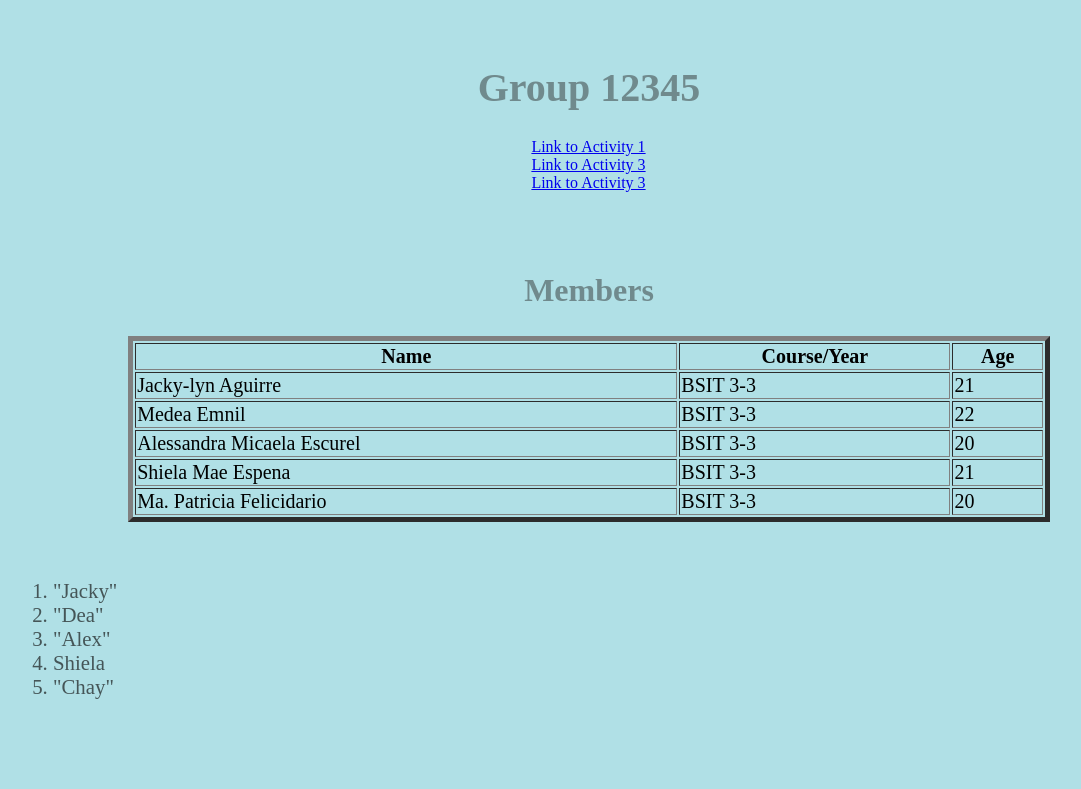
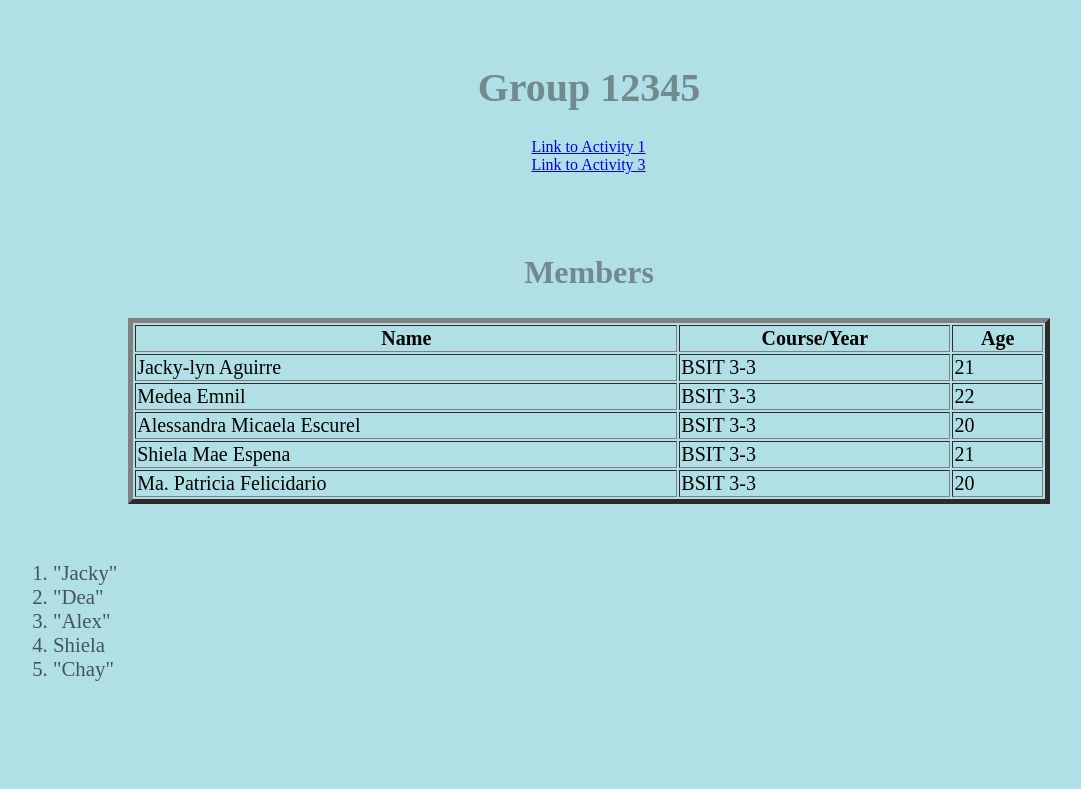
Before and after one commit to alxndraesc/Lab_Activities_WST, a plain HTML site: page index.html in a window 1280 px wide. Shown: the top 789 px of the page, without its empty margins (51-1132 px from the left). Drawn offline with Linux system fonts and the light colour scheme.

Commit message:
Update index.html

```diff
--- a/index.html
+++ b/index.html
@@ -9,7 +9,6 @@
 <h1 align="center" style="color: rgb(112, 138, 141); font-size: 250%;">Group 12345</h1>
 <a href="Activity1.html" style="margin-left: 45%;"> Link to Activity 1</a><br>
 <a href="Activity3.html" style="margin-left: 45%;"> Link to Activity 3</a>
-<a href="Activity4.html" style="margin-left: 45%;"> Link to Activity 3</a>
 <br><br><br><br>
 <h2 style="color:rgb(112, 138, 141) ; font-size: 200%;" align="center"> Members </h2>
 <table style="font-size: 20px;" border="5px" align="center"; width=80%;>
```
